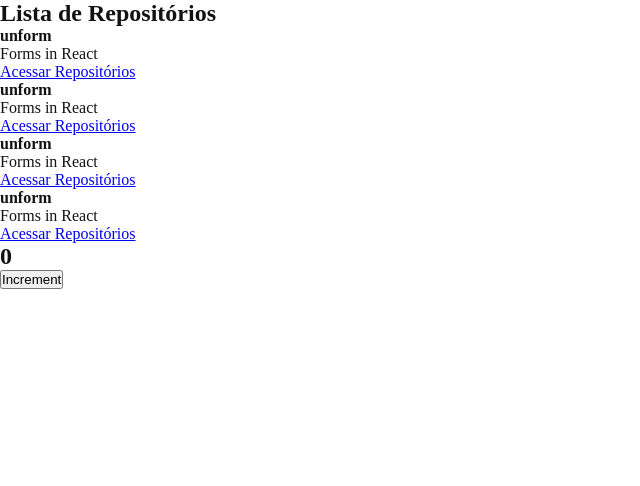
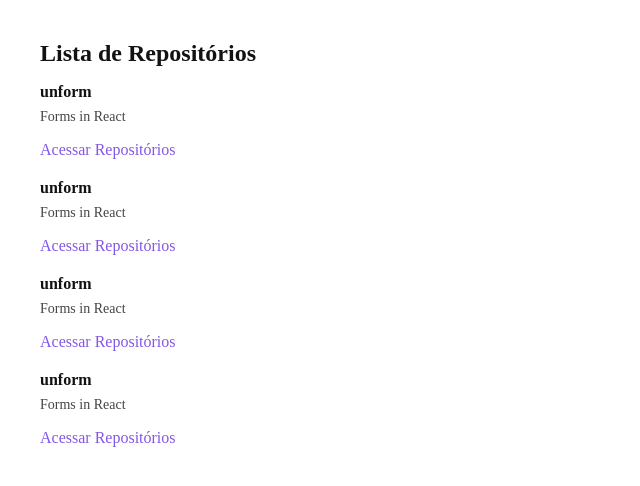
Before and after one commit to Ari-Neto-dev/react, a React app: page / in a window 1280 px wide. Shown: the top 486 px of the page, without its empty margins (0-640 px from the left). Built offline with nearby package versions, Linux system fonts and the light colour scheme.

Commit message:
finaliznado a estilização

```diff
--- a/src/App.jsx
+++ b/src/App.jsx
@@ -1,13 +1,12 @@
 import { RepositoryList } from './components/RepositoryList';
-import { Counter } from './Counter';
+
 import './styles/global.scss';
 
 export function App() {
     return (
-    <>
        <RepositoryList />
-       <Counter/>
-    </>
+
+
     )
 
 }
--- a/src/Counter.jsx
+++ /dev/null
@@ -1,18 +0,0 @@
-import  { useState } from 'react';
-
-export function Counter() {
-  const[counter, setCounter ] = useState(0);
-
-    function increment() {
-        setCounter(counter + 1); // IMUTABILIDADE GIT
-    }
-
-    return(
-        <div>
-            <h2>{counter}</h2>
-            <button type="button" onClick={increment}>
-              Increment
-            </button>
-        </div>
-    );
-}
--- a/src/components/RepositoryList.jsx
+++ b/src/components/RepositoryList.jsx
@@ -1,4 +1,5 @@
 import { RepositoryItem } from "./RepositoryItem";
+import '../styles/repositories.scss';
 
 const repository = {
    name: 'unform',
--- /dev/null
+++ b/src/styles/repositories.scss
@@ -0,0 +1,33 @@
+section.repository-list {
+    margin: 40px;
+
+    h1 {
+        margin-bottom: 16px;
+    }
+
+    ul {
+      list-style: none;
+
+      li {
+          & + li{
+              margin-top:20px;
+          }
+
+          p {
+            font-size: 14px;
+            color:#444;
+            margin-top: 8px;
+          }
+
+          a {
+              display: inline-block;
+              margin-top:16px;
+              text-decoration: none;
+              color: #8257e6;
+
+
+
+          }
+        }
+      }
+    }
```
